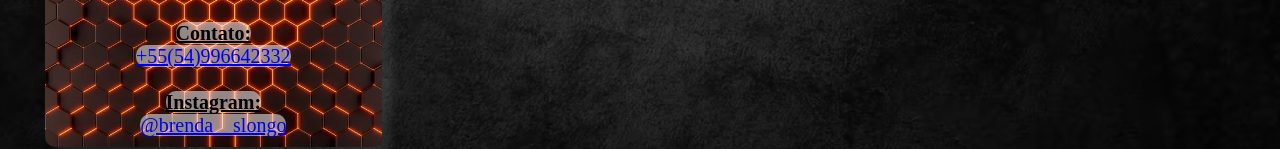
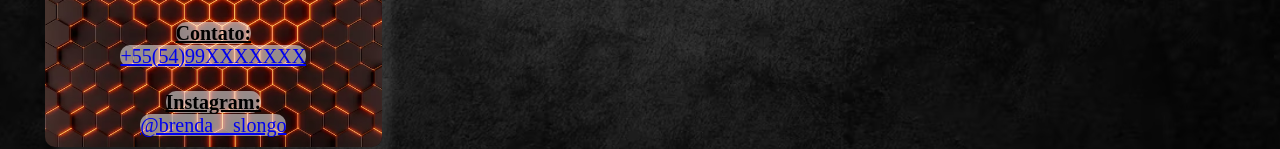
Before and after one commit to brendaSlongoTaca/Site, a plain HTML site: page index.html in a window 1280 px wide. Shown: the part 1296-1445 px from the top of the page. Drawn offline with Linux system fonts and the light colour scheme.

Commit message:
index.html

```diff
--- a/index.html
+++ b/index.html
@@ -291,7 +291,7 @@
                 </b>
                 <br>
                     <u style="background-color: rgba(255, 255, 255, 0.514); border-radius: 10px;">
-                        <a href="https://web.whatsapp.com/">+55(54)996642332</a>
+                        <a href="https://web.whatsapp.com/">+55(54)99XXXXXXX</a>
                     </u>
                 <br>
                 <br>
```
